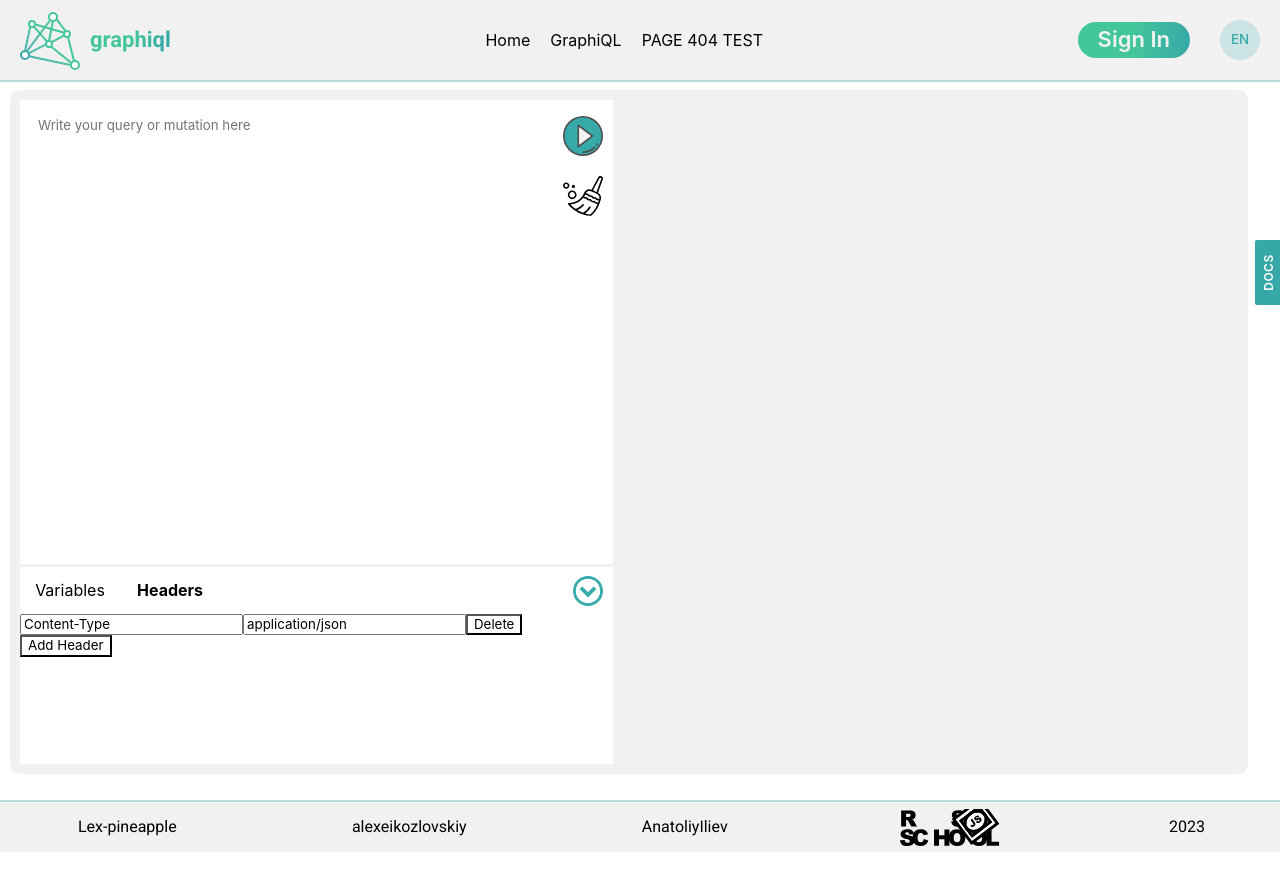
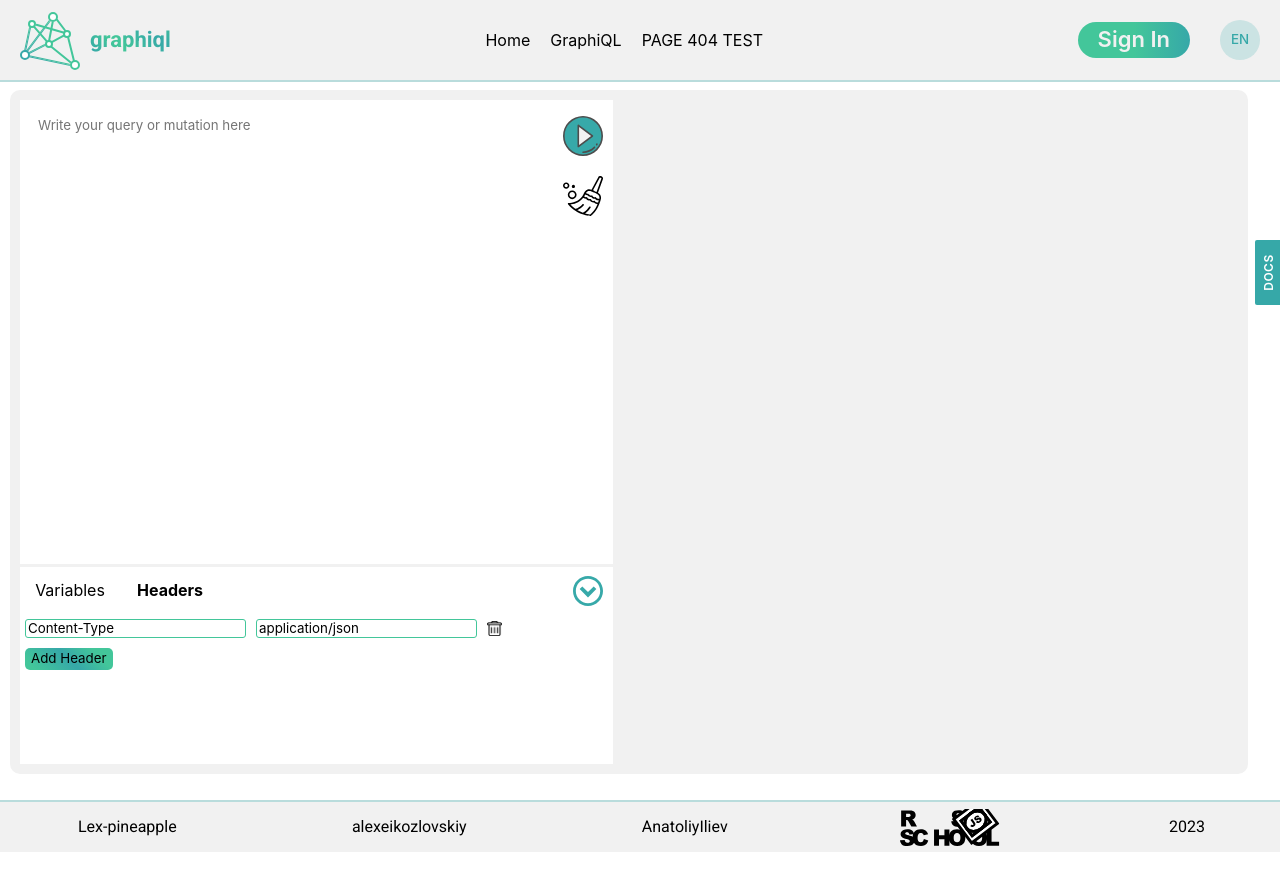
Before and after one commit to Lex-pineapple/graphiql-app, a React (Vite) app in the folder graphiql-app/: page /graphiql in a window 1280 px wide. Both pictures are taken after a click on the element "Headers". Shown: the top 890 px of the page. Built offline with nearby package versions, Linux system fonts and the light colour scheme; no server answers.

Commit message:
feat: add styles for header inputs based on #24

```diff
--- a/graphiql-app/src/components/HeadersList.tsx
+++ b/graphiql-app/src/components/HeadersList.tsx
@@ -1,3 +1,5 @@
+import '../styles/headerList.scss';
+
 import { useEffect, useState } from 'react';
 
 interface HeaderListType {
@@ -13,7 +15,6 @@ export function HeaderList({ textAreaHeaders }: HeaderListType) {
     handleAddHeader();
     setHeadersValue((prevHeaders) => ({ ...prevHeaders, [1]: 'application/json' }));
     setHeadersKey((prevHeaders) => ({ ...prevHeaders, [1]: 'Content-Type' }));
-    // eslint-disable-next-line react-hooks/exhaustive-deps
   }, []);
 
   useEffect(() => {
@@ -46,23 +47,25 @@ export function HeaderList({ textAreaHeaders }: HeaderListType) {
   return (
     <div className="headers-section">
       {Object.keys(headersKey).map((key) => (
-        <div key={key} className="header-inputs">
+        <div key={key} className="headers-section__inputs">
           <input
             placeholder="Header Key"
             defaultValue={key === '1' ? 'Content-Type' : headersKey[key]}
             onChange={(event) => handleHeaderKeyChange(event, key)}
-            className="header-input"
+            className="headers-section__input"
           />
           <input
             placeholder="Header Value"
             defaultValue={key === '1' ? 'application/json' : headersValue[key]}
-            className="header-input"
+            className="headers-section__input"
             onChange={(event) => handleHeaderValueChange(event, key)}
           />
-          <button onClick={() => handleHeaderDelete(key)}>Delete</button>
+          <div className="headers-section__delete" onClick={() => handleHeaderDelete(key)}></div>
         </div>
       ))}
-      <button onClick={handleAddHeader}>Add Header</button>
+      <button className="headers-section__btn-add" onClick={handleAddHeader}>
+        Add Header
+      </button>
     </div>
   );
 }
--- a/graphiql-app/src/components/SidePanel.tsx
+++ b/graphiql-app/src/components/SidePanel.tsx
@@ -26,12 +26,11 @@ Variables
 }
 `;
 const headers = `
-{
+For Headers
+
 "Content-Type": "application/json",
 "Authorization": "Basic QWxhZGRpbjpvcGVuIHNlc2FtZQ=="
-"Cache-Control": "no-cache"
 "Accept-Language": "en-US"
-}
 `;
 
 const characters = `
--- a/graphiql-app/src/components/api.tsx
+++ b/graphiql-app/src/components/api.tsx
@@ -7,6 +7,7 @@ export async function getResources(
 ): Promise<string> {
   const parsSourcesVariables = () => sourcesVariables && JSON.parse(sourcesVariables);
   const parsSourcesHeader = () => sourcesHeaders && JSON.parse(sourcesHeaders);
+  console.log(sourcesHeaders);
   try {
     parsSourcesHeader();
   } catch (error) {
--- a/graphiql-app/src/routes/GraphiQLPage.tsx
+++ b/graphiql-app/src/routes/GraphiQLPage.tsx
@@ -16,7 +16,7 @@ function GraphiQLPage() {
       const data = await getResources(sourcesQuery, sourcesVariables, sourcesHeaders);
       setIsResult(data);
     };
-    sourcesQuery && fetchData;
+    sourcesQuery && fetchData();
   }, [sourcesQuery, sourcesVariables, sourcesHeaders]);
 
   const queryChange = (value: string) => {
--- a/graphiql-app/src/styles/animation.scss
+++ b/graphiql-app/src/styles/animation.scss
@@ -171,3 +171,27 @@
     transform: rotate(0deg);
   }
 }
+
+@keyframes shake-urna {
+  0% {
+    transform: rotate(0deg);
+  }
+  25% {
+    transform: rotate(-5deg);
+  }
+  50% {
+    transform: rotate(5deg);
+  }
+  75% {
+    transform: rotate(-5deg);
+  }
+  100% {
+    transform: rotate(0deg);
+  }
+}
+
+@keyframes background-gradient {
+  100% {
+    background-position: 100px 0px;
+  }
+}
--- a/graphiql-app/src/styles/graphiqlPage.scss
+++ b/graphiql-app/src/styles/graphiqlPage.scss
@@ -97,3 +97,8 @@
   height: 100%;
   width: 100%;
 }
+
+.tab-sectisdfon {
+  overflow: scroll;
+
+}
--- /dev/null
+++ b/graphiql-app/src/styles/headerList.scss
@@ -0,0 +1,47 @@
+@import './variables.scss';
+
+.headers-section {
+  &__inputs {
+    display: flex;
+    align-items: center;
+  }
+
+  &__input {
+    margin: 5px;
+    border: 1px solid $mintGreen;
+    border-radius: 3px;
+    outline-color: $mintGreen;
+  }
+  &__delete {
+    background: url('../assets/urna.png') center/cover no-repeat;
+    width: 15px;
+    height: 15px;
+    margin: 5px;
+    border-radius: 3px;
+
+    &:hover {
+      cursor: pointer;
+      animation: shake-urna 0.5s ease;
+    }
+  }
+  &__btn-add {
+    background: linear-gradient(45deg, $mintGreen 10%, $headerGreen 50%, $mintGreen 80%);
+    padding: 3px 6px;
+    border-radius: 5px;
+    border: none;
+    margin: 5px;
+    transition: box-shadow 0.3s ease-in-out, transform 0.3s ease-in-out;
+
+    &:hover {
+      cursor: pointer;
+      transform: scale(1.03);
+      box-shadow: 0px 0px 5px 0px rgba(30, 60, 80, 0.4);
+      transition: box-shadow 0.3s ease-in-out, transform 0.3s ease-in-out;
+      animation: background-gradient 2s infinite alternate;
+    }
+    &:active {
+      transform: scale(1);
+      transition: transform 0.1s ease-in-out;
+    }
+  }
+}
--- a/graphiql-app/src/styles/headerLogo.scss
+++ b/graphiql-app/src/styles/headerLogo.scss
@@ -19,9 +19,10 @@
     font-family: 'Roboto', sans-serif;
     font-size: 22px;
     font-weight: 700;
-    background: linear-gradient(90deg, $mintGreen 50%, $headerGreen 100%);
+    background: linear-gradient(45deg, $mintGreen 10%, $headerGreen 50%, $mintGreen 80%);
     -webkit-background-clip: text;
     -webkit-text-fill-color: transparent;
+    animation: background-gradient 2s infinite alternate;
   }
 }
 
```
Also changed, not shown: graphiql-app/src/assets/urna.png (added).
